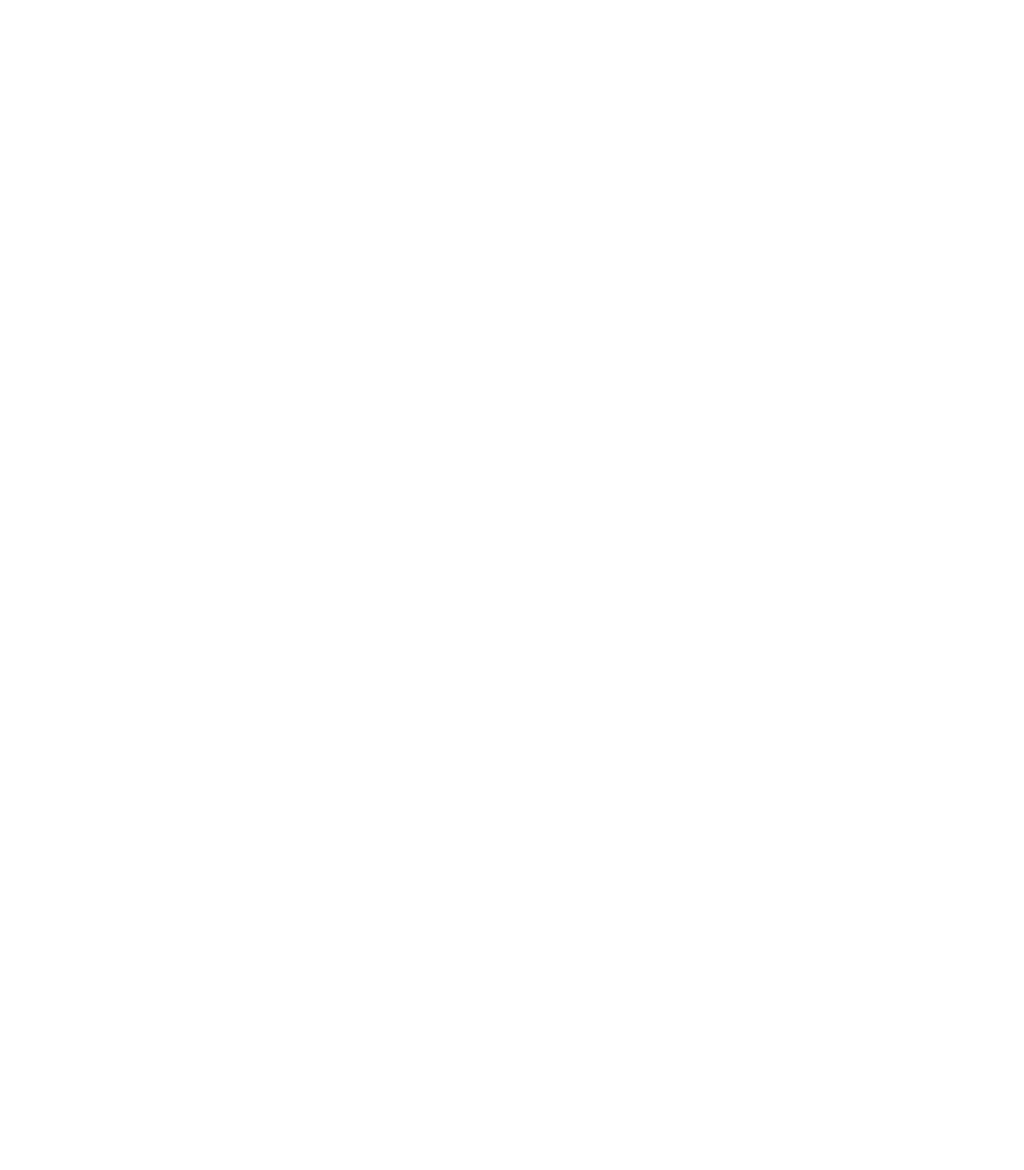
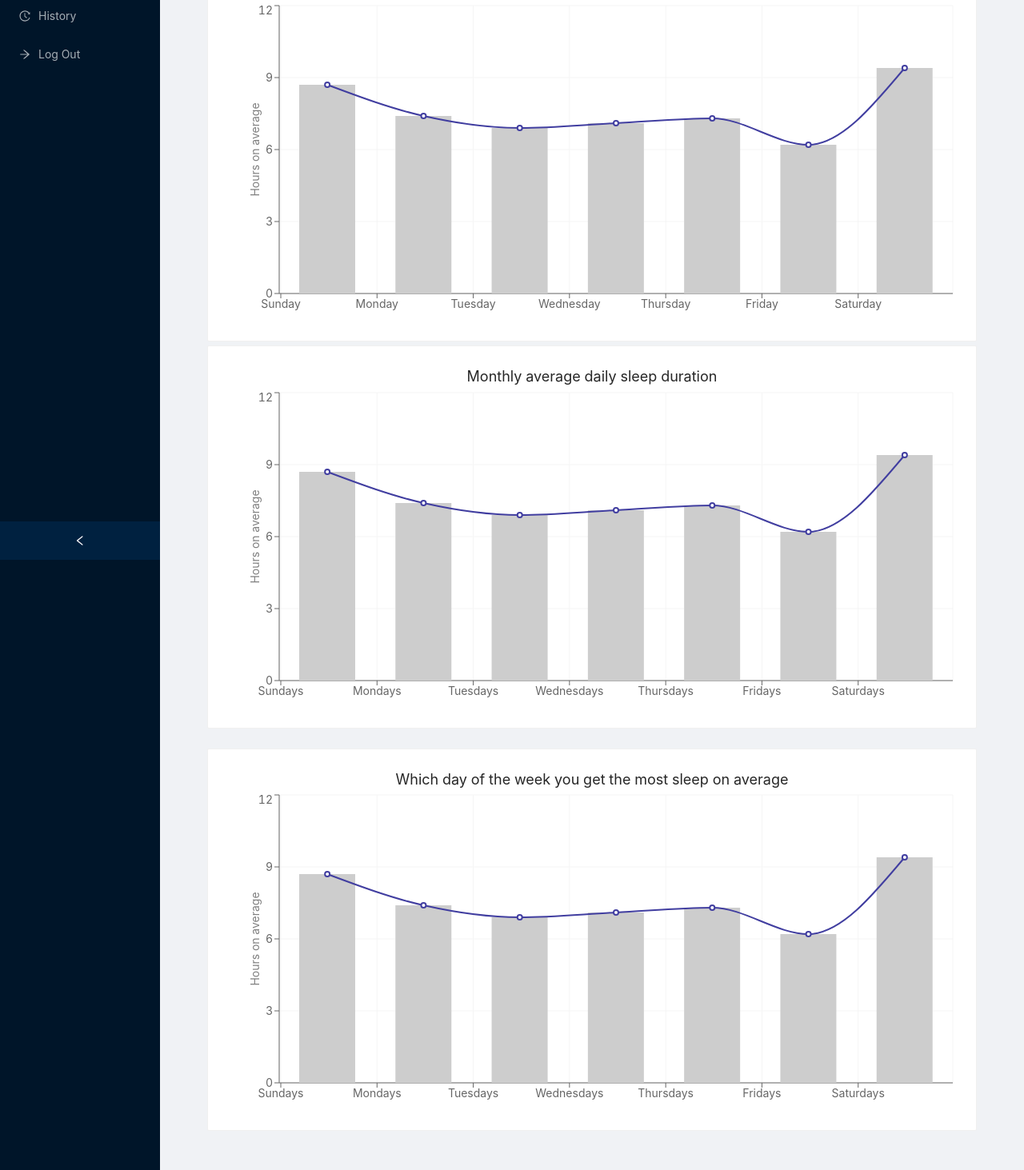
Before and after one commit to shouryan01/Teacher-Payday, a React (Create React App) app in the folder frontend/: page /graphs in a window 1280 px wide. Shown: the part 100-1563 px from the top of the page at 80% size. Before the commit the page ends 800 px from the top, so only its background shows below. Built offline with nearby package versions, Linux system fonts and the light colour scheme.

Commit message:
work on graphs

```diff
--- a/frontend/src/App.tsx
+++ b/frontend/src/App.tsx
@@ -9,6 +9,7 @@
 import SignUp from './components/SignUp';
 import Dashboard from './components/Dashboard';
 import NotFoundPage from './components/NotFoundPage';
+import GraphContainer from './components/Graphs/GraphContainer';
 
 // Ant css
 import 'antd/dist/antd.min.css';
@@ -17,7 +18,9 @@
   return (
     <div className='App'>
       <Routes>
-        <Route path="/" element={<Dashboard />} />
+        <Route path="/" element={<Dashboard />} >
+          <Route path="graphs" element={<GraphContainer />} />
+        </Route>
         <Route path="/welcome" element={<LandingPage />} />
         <Route path="/login" element={<LogIn />} />
         <Route path="/signup" element={<SignUp />} />
--- /dev/null
+++ b/frontend/src/components/Graphs/DayOfTheWeek.js
@@ -0,0 +1,47 @@
+import React from 'react';
+import GraphTemplate from './GraphTemplate';
+
+import { DayOfTheWeekCont } from './style';
+
+export default function DayOfTheWeek() {
+  // 'uv' should be calculated like so:
+  // (1) gather all the data from all sundays, mondays, tuesdays, etc.
+  // (2) for each of those days, calculate the average of that day's sleep duration--that average should be 'uv'
+  // 'pv' isn't necessary for our needs here
+
+  const data = [
+    { name: 'Sundays', uv: 8.7, pv: 0, amt: 24 },
+    { name: 'Mondays', uv: 7.4, pv: 0, amt: 24 },
+    { name: 'Tuesdays', uv: 6.9, pv: 0, amt: 24 },
+    { name: 'Wednesdays', uv: 7.1, pv: 0, amt: 24 },
+    { name: 'Thursdays', uv: 7.3, pv: 0, amt: 24 },
+    { name: 'Fridays', uv: 6.2, pv: 0, amt: 24 },
+    { name: 'Saturdays', uv: 9.4, pv: 0, amt: 24 },
+  ];
+
+  const CustomToolTip = ({ active, payload, label }) => {
+    if (active && payload && payload.length) {
+      return (
+        <div className="custom-tooltip">
+          <div className="label">
+            {/* <b>{label}</b>: {payload[0].value} hours */}
+            {payload[0].value} hours
+          </div>
+        </div>
+      );
+    } else return null;
+  };
+
+  return (
+    <DayOfTheWeekCont>
+      <GraphTemplate
+        // width={750}
+        height={400}
+        title={'Which day of the week you get the most sleep on average'}
+        data={data}
+        yAxis={'Hours on average'}
+        customTooltip={CustomToolTip}
+      />
+    </DayOfTheWeekCont>
+  );
+}
--- /dev/null
+++ b/frontend/src/components/Graphs/GraphContainer.tsx
@@ -0,0 +1,33 @@
+import React from 'react';
+import { Card, Row, Col } from 'antd';
+import WeeklySleep from './WeeklySleep';
+import MonthlySleep from './MonthlySleep';
+import DayOfTheWeek from './DayOfTheWeek';
+
+export default function GraphContainer() {
+    return (
+        <div style={{ padding: 24, minHeight: 360 }}>
+            <div className="site-card-wrapper">
+                <Row gutter={[5, 5]}>
+                    <Col flex="auto">
+                        <Card style={{minHeight: "30vh"}}>
+                            <WeeklySleep />
+                        </Card>
+                    </Col>
+                    <Col flex="auto">
+                        <Card style={{minHeight: "30vh"}}>
+                            <MonthlySleep />
+                        </Card>
+                    </Col>
+                </Row>
+                <Row gutter={15} style={{marginTop: "25px"}}>
+                    <Col flex="auto">
+                        <Card style={{minHeight: "40vh"}}>
+                            <DayOfTheWeek />
+                        </Card>
+                    </Col>
+                </Row>
+            </div>
+        </div>
+    )
+}
--- /dev/null
+++ b/frontend/src/components/Graphs/GraphTemplate.js
@@ -0,0 +1,34 @@
+import React from 'react';
+import {
+  ComposedChart,
+  Line,
+  Bar,
+  XAxis,
+  YAxis,
+  CartesianGrid,
+  ResponsiveContainer,
+  Tooltip,
+} from 'recharts';
+
+import { GraphTemplateCont } from './style';
+
+export default function GraphTemplate(props) {
+  // const { width, height, title, data, yAxis, customTooltip } = props;
+  const { height, title, data, yAxis, customTooltip } = props;
+
+  return (
+    <GraphTemplateCont>
+      <div className="title">{title}</div>
+      <ResponsiveContainer width="100%" height={height}>
+        <ComposedChart data={data}>
+          <CartesianGrid stroke="#f5f5f5" />
+          <XAxis dataKey="name" scale="band" />
+          <YAxis label={{ value: yAxis, angle: -90 }} />
+          <Tooltip content={customTooltip} />
+          <Bar dataKey="uv" barSize={70} fill="#cdcdcd" />
+          <Line type="monotone" dataKey="uv" stroke="#413ea0" strokeWidth={2} />
+        </ComposedChart>
+      </ResponsiveContainer>
+    </GraphTemplateCont>
+  );
+}
--- /dev/null
+++ b/frontend/src/components/Graphs/MonthlySleep.js
@@ -0,0 +1,46 @@
+import React from 'react';
+import GraphTemplate from './GraphTemplate';
+import { MonthlySleepCont } from './style';
+
+export default function MonthlySleep() {
+  // data should be fetched from the user's sleep data from the past month
+  // 'uv' should be fetched from the backend, just for those past 30 days
+  // 'pv' isn't necessary for our needs here
+
+  const data = [
+    { name: 'Sundays', uv: 8.7, pv: 0, amt: 24 },
+    { name: 'Mondays', uv: 7.4, pv: 0, amt: 24 },
+    { name: 'Tuesdays', uv: 6.9, pv: 0, amt: 24 },
+    { name: 'Wednesdays', uv: 7.1, pv: 0, amt: 24 },
+    { name: 'Thursdays', uv: 7.3, pv: 0, amt: 24 },
+    { name: 'Fridays', uv: 6.2, pv: 0, amt: 24 },
+    { name: 'Saturdays', uv: 9.4, pv: 0, amt: 24 },
+    // {name: `Week 1`, uv: }
+  ];
+
+  const CustomToolTip = ({ active, payload, label }) => {
+    if (active && payload && payload.length) {
+      return (
+        <div className="custom-tooltip">
+          <div className="label">
+            {/* <b>{label}</b>: {payload[0].value} hours */}
+            {payload[0].value} hours
+          </div>
+        </div>
+      );
+    } else return null;
+  };
+
+  return (
+    <MonthlySleepCont>
+      <GraphTemplate
+        // width={750}
+        height={400}
+        title={'Monthly average daily sleep duration'}
+        data={data}
+        yAxis={'Hours on average'}
+        customTooltip={CustomToolTip}
+      />
+    </MonthlySleepCont>
+  );
+}
--- /dev/null
+++ b/frontend/src/components/Graphs/WeeklySleep.js
@@ -0,0 +1,45 @@
+import React from 'react';
+import GraphTemplate from './GraphTemplate';
+import { WeeklySleepCont } from './style';
+
+export default function WeeklySleep() {
+  // data should be fetched from the user's sleep data from the past week
+  // 'uv' should be fetched from the backend, just for those past 7 days
+  // 'pv' isn't necessary for our needs here
+
+  const data = [
+    { name: 'Sunday', uv: 8.7, pv: 0, amt: 24 },
+    { name: 'Monday', uv: 7.4, pv: 0, amt: 24 },
+    { name: 'Tuesday', uv: 6.9, pv: 0, amt: 24 },
+    { name: 'Wednesday', uv: 7.1, pv: 0, amt: 24 },
+    { name: 'Thursday', uv: 7.3, pv: 0, amt: 24 },
+    { name: 'Friday', uv: 6.2, pv: 0, amt: 24 },
+    { name: 'Saturday', uv: 9.4, pv: 0, amt: 24 },
+  ];
+
+  const CustomToolTip = ({ active, payload, label }) => {
+    if (active && payload && payload.length) {
+      return (
+        <div className="custom-tooltip">
+          <div className="label">
+            {/* <b>{label}</b>: {payload[0].value} hours */}
+            {payload[0].value} hours
+          </div>
+        </div>
+      );
+    } else return null;
+  };
+
+  return (
+    <WeeklySleepCont>
+      <GraphTemplate
+        // width={750}
+        height={400}
+        title={'Weekly average daily sleep duration'}
+        data={data}
+        yAxis={'Hours on average'}
+        customTooltip={CustomToolTip}
+      />
+    </WeeklySleepCont>
+  );
+}
--- /dev/null
+++ b/frontend/src/components/Graphs/style.js
@@ -0,0 +1,37 @@
+import styled from 'styled-components';
+
+export const GraphsCont = styled.section`
+  box-sizing: border-box;
+  display: grid;
+  grid-template-areas:
+    'weekly weekly'
+    'monthly dayOfTheWeek';
+
+  justify-items: center;
+  width: 100%;
+  row-gap: 4rem;
+  column-gap: 4rem;
+`;
+
+export const GraphTemplateCont = styled.div`
+  .title {
+    font-size: 1.125rem;
+    text-align: center;
+  }
+`;
+
+const EachGraphCont = styled.div``;
+
+export const WeeklySleepCont = styled(EachGraphCont)`
+
+`;
+
+export const MonthlySleepCont = styled(EachGraphCont)`
+  width: 100%;
+  grid-area: monthly;
+`;
+
+export const DayOfTheWeekCont = styled(EachGraphCont)`
+  width: 100%;
+  grid-area: dayOfTheWeek;
+`;
```
Also changed, not shown: frontend/src/components/Graphs/Graphs.tsx (added, +16 -0 lines).
